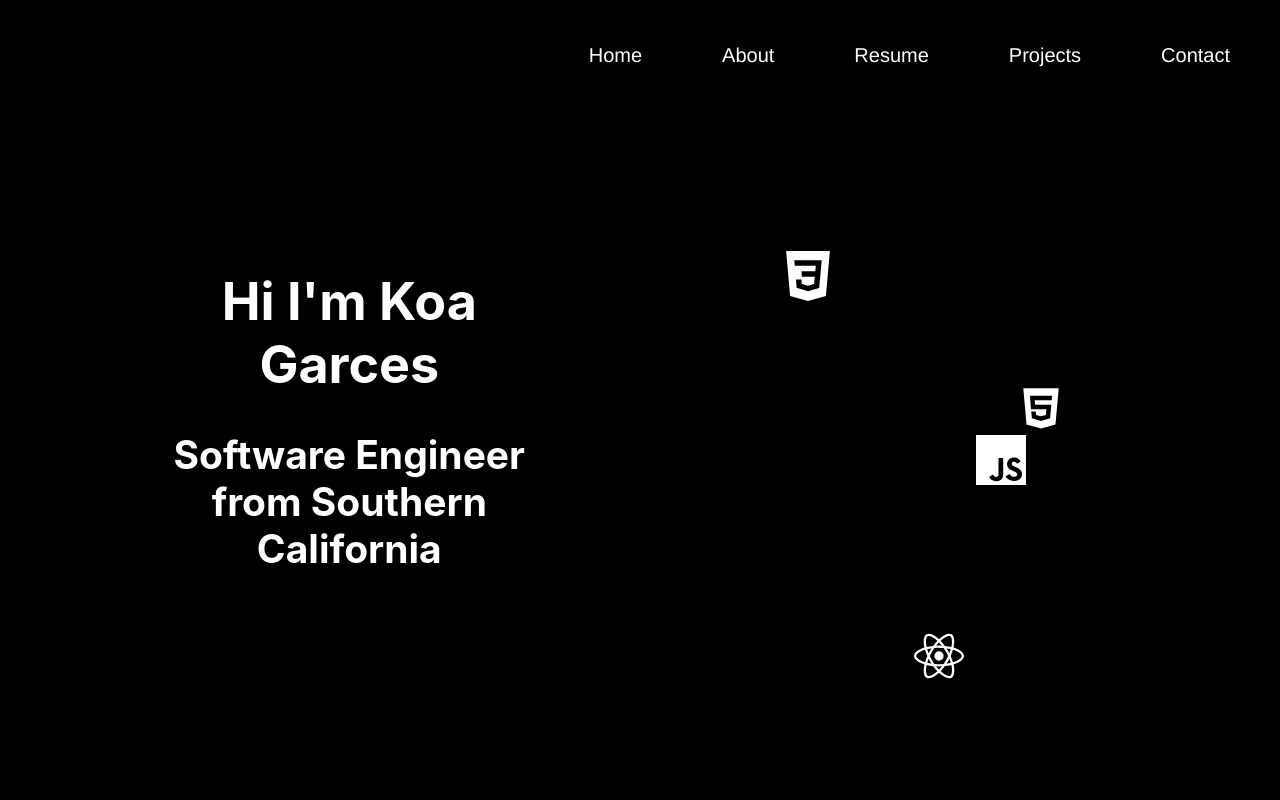
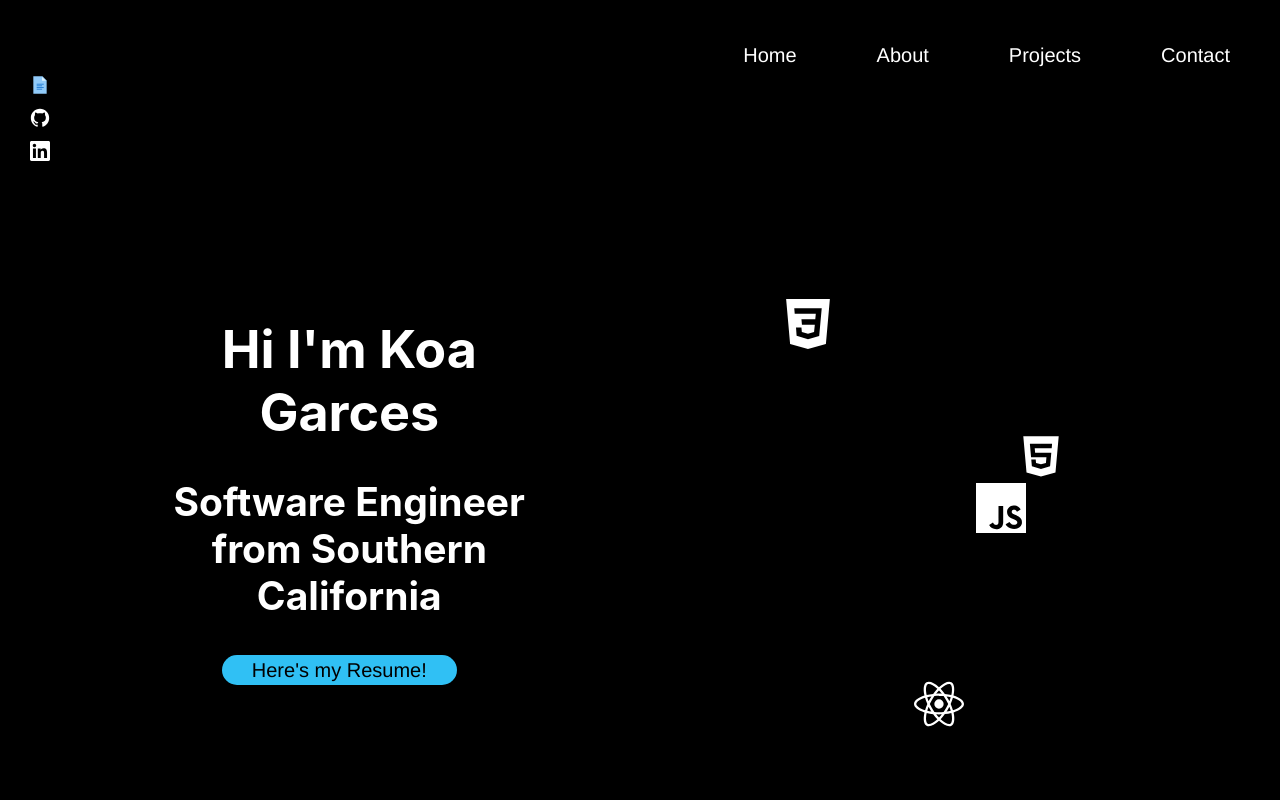
Before and after one commit to koagarces/Portfolio, a React (Create React App) app in the folder portfolio/: page / in a window 1280 px wide. Shown: the top 800 px of the page. Built offline with nearby package versions, Linux system fonts and the light colour scheme.

Commit message:
finished v1 of portfolio

```diff
--- a/portfolio/src/App.css
+++ b/portfolio/src/App.css
@@ -1,7 +1,8 @@
 .App {
   text-align: center;
   background-color: #000000;
-  width: 100%;
+  background-size: cover;
+  -webkit-background-size: cover;
 }
 
 @media (prefers-reduced-motion: no-preference) {
@@ -21,6 +22,19 @@
   padding-left: 150px;
   width: 600px;
   margin-top: 100px;
+}
+
+.contact-header {
+  min-height: 100vh;
+
+  flex-direction: row;
+
+  font-size: calc(10px + 2vmin);
+  color: rgb(255, 255, 255);
+  justify-content: center;
+  padding-left: 100px;
+  width: 600px;
+  margin-top: 50px;
 }
 
 .App-link {
@@ -72,30 +86,43 @@
 .koa {
   background-color: rgb(255, 255, 255);
   padding: 5px;
-  width: 80%;
-  height: 70%;
-  margin: 0 70px 150px 0;
+  width: 300px;
+  height: auto;
+  margin: 0 70px 200px 0;
 }
 
 .photo {
   display: flex;
   width: 100%;
-  padding-left: 10%;
+  margin-left: 30%;
 }
 
 .home {
   display: flex;
   flex-direction: row;
   justify-content: center;
-  margin-top: 5%;
+  margin-top: 1%;
 }
 
 .about {
-  color: black;
-  width: 600px;
-  font-weight: 300;
+  background-color: rgb(0, 0, 0);
+  width: 400px;
+  font-size: 25px;
+  font-weight: 400;
+  color: white;
+  text-align: left;
+  margin-left: 50%;
+  margin-top: 60px;
 }
-
+.question {
+  width: 400px;
+  font-size: 25px;
+  font-weight: 800;
+  color: white;
+  text-align: left;
+  margin-left: 50%;
+  margin-top: 40px;
+}
 .icons {
   color: white;
   width: 100vh;
@@ -203,3 +230,101 @@
   position: relative;
   animation: htmlAnimate 2.1s infinite;
 }
+
+.career:hover {
+  color: black;
+  background-color: red;
+}
+
+.myName:hover {
+  color: black;
+  background-color: yellow;
+}
+
+.tech {
+  color: white;
+}
+
+.skills {
+  margin-top: -40px;
+  margin-bottom: 300px;
+}
+
+.front {
+  color: white;
+  text-decoration: underline;
+  text-decoration-color: red;
+  font-size: 35px;
+  display: flex;
+  margin-left: 10%;
+  margin-bottom: 2%;
+}
+
+.front-skills {
+  color: white;
+  font-weight: 600;
+  font-size: 30px;
+}
+
+.resume {
+  color: rgb(0, 0, 0);
+  font-weight: 520;
+  font-size: 20px;
+  font-family: helvetica;
+  text-decoration: none;
+  /* border: 2px solid white; */
+  border-radius: 20px;
+  transition-duration: 0.2s;
+  -webkit-transition-duration: 0.2s;
+  -moz-transition-duration: 0.2s;
+  background-color: rgb(48, 192, 244);
+  padding: 4px 30px;
+  margin-right: 20px;
+}
+.resume:hover {
+  color: rgb(0, 0, 0);
+
+  background-color: rgb(255, 255, 255);
+  transition-duration: 0.2s;
+  -webkit-transition-duration: 0.2s;
+  -moz-transition-duration: 0.2s;
+}
+.resume:active {
+  opacity: 100%;
+  color: black;
+  transform: scale(0.95, 0.95);
+}
+
+.linked {
+  padding-left: 40px;
+  /* size: 20px; */
+}
+
+.projectText {
+  color: white;
+}
+
+.list-projects {
+  display: flex;
+  justify-content: space-around;
+  flex-wrap: wrap;
+}
+
+img {
+  max-width: 100%;
+  max-height: 100%;
+}
+
+.ninety {
+  width: 300px;
+  height: 300px;
+}
+.ninety:hover {
+  border-style: solid;
+  border-color: white;
+}
+
+.projectTitle {
+  color: white;
+  margin-bottom: 60px;
+}
--- a/portfolio/src/App.js
+++ b/portfolio/src/App.js
@@ -6,6 +6,9 @@ import { About } from "./components/About";
 import { Resume } from "./components/Resume";
 import { Projects } from "./components/Projects";
 import { Contact } from "./components/Contact";
+import { FcDocument } from "react-icons/fc";
+import { GrGithub } from "react-icons/gr";
+import { SiLinkedin } from "react-icons/si";
 
 const NavBar = styled.div`
   width: 100%;
@@ -15,6 +18,15 @@ const NavBar = styled.div`
   /* padding-left: 100px; */
 `;
 
+const SideBar = styled.div`
+  width: 10px;
+  display: flex;
+
+  flex-direction: column;
+  justify-content: flex-start;
+  flex-wrap: wrap;
+  /* padding-left: 100px; */
+`;
 function App() {
   return (
     <div className="App">
@@ -25,9 +37,6 @@ function App() {
         <Link to={"/about"} className="navlink">
           About
         </Link>
-        <Link to={"/resume"} className="navlink">
-          Resume
-        </Link>
         <Link to={"/projects"} className="navlink">
           Projects
         </Link>
@@ -35,6 +44,30 @@ function App() {
           Contact
         </Link>
       </NavBar>
+      <SideBar>
+        <a
+          href="https://drive.google.com/file/d/1KTeXJM76vxS3M981IpoVIbSEHRmenBAX/view?usp=sharing"
+          className="navlink"
+          target="_blank"
+        >
+          <FcDocument />
+        </a>
+        <a
+          href="https://github.com/koagarces"
+          className="navlink"
+          target="_blank"
+        >
+          <GrGithub />
+        </a>
+        <a
+          href="https://www.linkedin.com/in/koa-garces/"
+          className="navlink"
+          target="_blank"
+        >
+          <SiLinkedin />
+        </a>
+      </SideBar>
+
       <Routes>
         <Route index element={<Home />} />
         <Route path="/about" element={<About />} />
--- a/portfolio/src/components/About.jsx
+++ b/portfolio/src/components/About.jsx
@@ -1,16 +1,20 @@
 import styled from "styled-components";
-
+const description = styled.div`
+  color: white;
+`;
 export const About = () => {
   return (
+    <div className="aboutSection">
       <div className="home">
         <div className="description">
-        <p className="about">
-          I am a Software Developer that is eager to implement fresh and
-          innovative techniques in a career that is constantly evolving. I
-          thrive in an environment that values collaboration and personal
-          growth. My experiences strengthened my ability to be a team player,
-          problem solver, and an empathetic supporter.
-        </p>
+          <h1 className="question">Who am I?</h1>
+          <div className="about">
+            I am a Software Developer with both a creative and technical
+            background. As a college student, I pursued general engineering and
+            began my love for content creation. My approach to problem-solving
+            embraces my background which allows innovative ideas to take place
+            in my work flow.
+          </div>
         </div>
         <div className="photo">
           <img
@@ -19,5 +23,21 @@ export const About = () => {
           />
         </div>
       </div>
+      <div className="skills">
+        {/* <h1 className="tech">TECHNICAL SKILLS</h1> */}
+        <h2 className="front">Front End Skills</h2>
+        <p className="front-skills">
+          React | CSS | HTML | JavaScript | Redux | TypeScript
+        </p>
+        <h2 className="front">Back End Skills</h2>
+        <p className="front-skills">
+          Express | Mongoose | PostgreSQL | Node.js | SQL | RESTful API
+        </p>
+        <h2 className="front">General</h2>
+        <p className="front-skills">
+          Heroku | AWS | Git | GitHub | PERN Stack | MERN Stack | VS Code
+        </p>
+      </div>
+    </div>
   );
 };
--- a/portfolio/src/components/Contact.jsx
+++ b/portfolio/src/components/Contact.jsx
@@ -1,9 +1,26 @@
+import { MdOutlineEmail } from "react-icons/md";
+import { SiLinkedin } from "react-icons/si";
+
 export const Contact = () => {
   return (
     <div className="home">
-      <div className="App-header">
-        <h1>Hi I'm Koa Garces</h1>
-        <h2>Software Engineer from Southern California</h2>
+      <div className="contact-header">
+        <h1>Reach Out!</h1>
+        <h3>
+          I'm looking for front-end positions but I am always open to full stack
+          or back-end options as well!
+        </h3>
+        <div>
+          <MdOutlineEmail className="email-icon" />
+          <a
+            href="https://www.linkedin.com/in/koa-garces/"
+            className="linked"
+            target="_blank"
+          >
+            <SiLinkedin />
+          </a>
+          <p>koajgarces@gmail.com</p>
+        </div>
       </div>
     </div>
   );
--- a/portfolio/src/components/Home.jsx
+++ b/portfolio/src/components/Home.jsx
@@ -4,8 +4,20 @@ export const Home = () => {
   return (
     <div className="home">
       <div className="App-header">
-        <h1>Hi I'm Koa Garces</h1>
-        <h2>Software Engineer from Southern California</h2>
+        <h1>
+          Hi I'm <span className="myName">Koa Garces</span>
+        </h1>
+        <h2>
+          <span className="career">Software Engineer</span> from Southern
+          California
+        </h2>
+        <a
+          href="https://drive.google.com/file/d/1KTeXJM76vxS3M981IpoVIbSEHRmenBAX/view?usp=sharing"
+          className="resume"
+          target="_blank"
+        >
+          Here's my Resume!
+        </a>
       </div>
       <div className="icons">
         <SiReact className="reactIcon" />
--- a/portfolio/src/components/Projects.jsx
+++ b/portfolio/src/components/Projects.jsx
@@ -1,9 +1,39 @@
 export const Projects = () => {
   return (
-    <div className="home">
-      <div className="App-header">
-        <h1>Hi I'm Koa Garces</h1>
-        <h2>Software Engineer from Southern California</h2>
+    <div>
+      <h1 className="projectTitle">Check Out My Projects!</h1>
+      <div className="list-projects">
+        <a href="" target="_blank" className="ninety">
+          <img src="https://uniim1.shutterfly.com/render/00-MYObA9_qGTLbUvWfy090B4qqNvdh7monO3KLvLrmGrFOIt_bzBs_RNkhAr3ERdJ1Kwg5ydwHipy3aIZBf9dNYQ?cn=THISLIFE&res=medium&ts=1653311381"></img>
+          <h3 className="projectText">Last Minute</h3>
+          <p className="projectText">
+            Let go that family pressure of being single! Last minute allows you
+            to find a last minute plus one for those dreadful family events.
+          </p>
+        </a>
+        <a
+          href="https://mock-ign.herokuapp.com/"
+          target="_blank"
+          className="ninety"
+        >
+          <img src="https://uniim1.shutterfly.com/render/00-MYObA9_qGTLbUvWfy090B4qqNvdh7monO3KLvLrmGrH9TmEtmMs54h3pqif5YnZlUnDnu4gHHWpfyYq5WwzmNg?cn=THISLIFE&res=medium&ts=1653312127"></img>
+          <h3 className="projectText">Mock Ign Webpage</h3>
+          <p className="projectText">
+            A gaming/entertainment news website with a video play and list of
+            videos to choose from.
+          </p>
+        </a>
+        <a
+          className="ninety"
+          href="https://show-your-nineties.herokuapp.com/"
+          target="_blank"
+        >
+          <img src="https://uniim1.shutterfly.com/render/00-MYObA9_qGTLbUvWfy090B4qqNvdh7monO3KLvLrmGrHvGYQ-T-Wvq9lKMEp4NAlWrnHjCyIZu59oV2we_kMG9A?cn=THISLIFE&res=medium&ts=1653309152"></img>
+          <h3 className="projectText">Show Your 90's!</h3>
+          <p className="projectText">
+            A place to find and share your favcorite 90's memorabilia
+          </p>
+        </a>
       </div>
     </div>
   );
--- a/portfolio/src/index.css
+++ b/portfolio/src/index.css
@@ -6,6 +6,7 @@ body {
   -webkit-font-smoothing: antialiased;
   -moz-osx-font-smoothing: grayscale;
   color: black;
+  background-color: black;
 }
 
 code {
```
Lines whose indentation alone changed are shown as unchanged.
